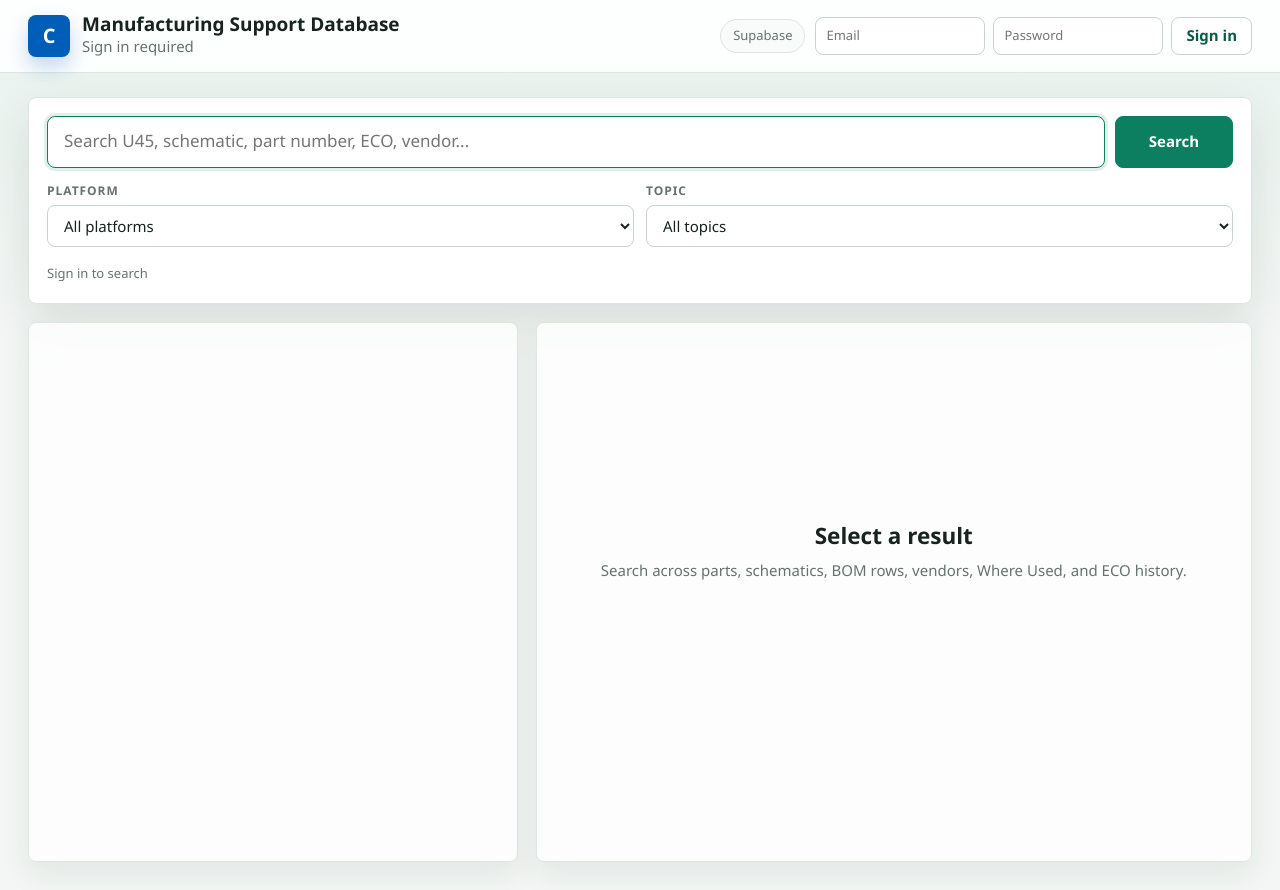
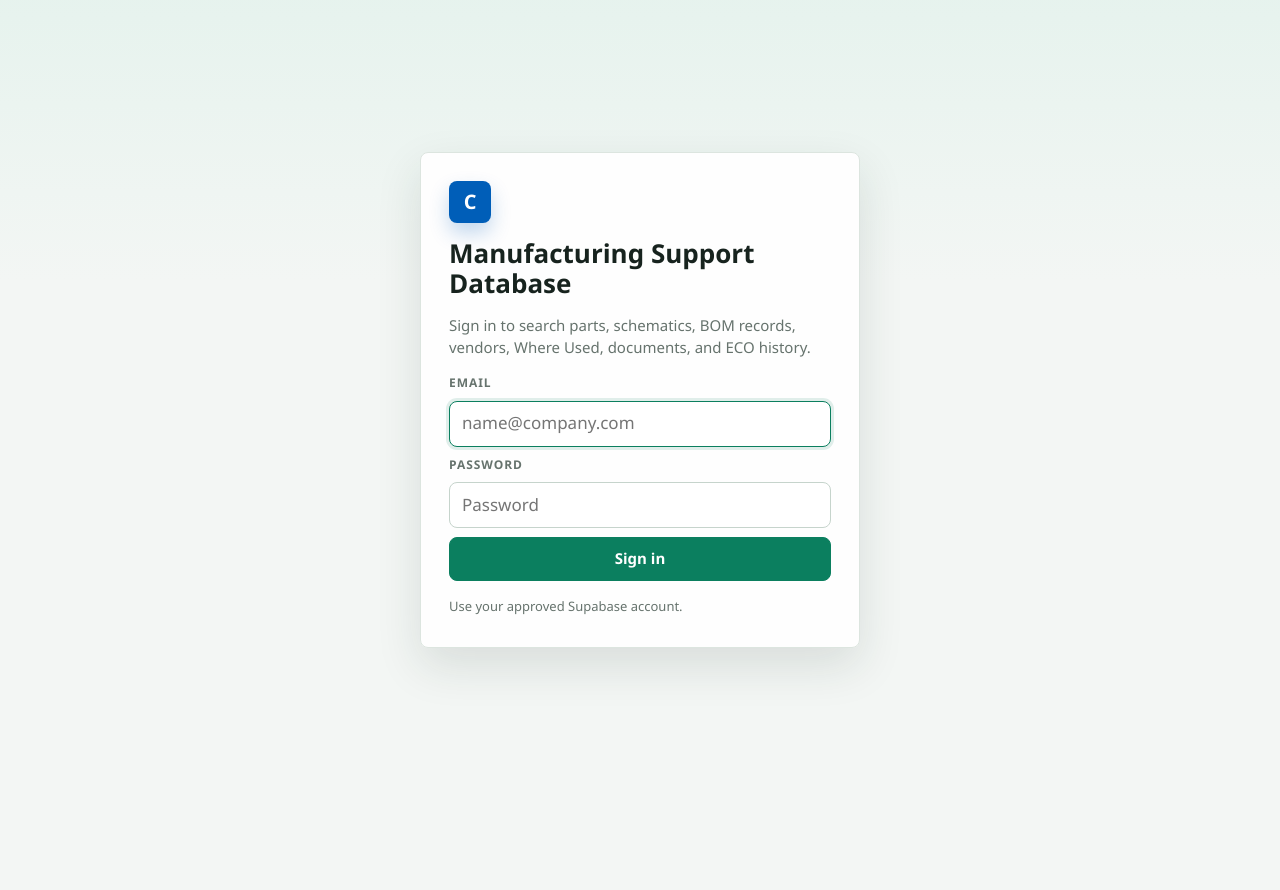
Before and after one commit to MF-Support/Manufacturing-Support, a plain HTML site: page omnify_search_static/index.html in a window 1280 px wide. After the commit the page ends 800 px from the top, so only its background shows below. Drawn offline with Linux system fonts and the light colour scheme.

Commit message:
Add gated login page

```diff
--- a/omnify_search_static/app.js
+++ b/omnify_search_static/app.js
@@ -150,9 +150,14 @@ function loadSession() {
 
 function renderAuth() {
   const authed = Boolean(state.session?.access_token);
-  $("authForm").hidden = authed;
+  $("loginScreen").hidden = authed;
+  $("appShell").hidden = !authed;
   $("logoutBtn").hidden = !authed;
-  $("indexStatus").textContent = authed ? "Connected to Supabase" : "Sign in required";
+  if (authed) {
+    $("indexStatus").textContent = "Connected to Supabase";
+  } else {
+    $("loginMessage").textContent = "Use your approved Supabase account.";
+  }
 }
 
 function isAbortError(err) {
@@ -890,13 +895,13 @@ $("platformFilter").addEventListener("change", queueSearch);
 $("sectionFilter").addEventListener("change", queueSearch);
 $("authForm").addEventListener("submit", async (event) => {
   event.preventDefault();
-  $("resultCount").textContent = "Signing in...";
+  $("loginMessage").textContent = "Signing in...";
   try {
     await signIn($("emailInput").value.trim(), $("passwordInput").value);
     $("passwordInput").value = "";
   } catch (err) {
     console.error(err);
-    $("resultCount").textContent = "Sign in failed";
+    $("loginMessage").textContent = "Sign in failed. Check the email and password.";
   }
 });
 $("logoutBtn").addEventListener("click", signOut);
@@ -909,5 +914,5 @@ if (state.session?.access_token) {
     $("resultCount").textContent = "Supabase connection failed";
   });
 } else {
-  $("resultCount").textContent = "Sign in to search";
+  $("loginMessage").textContent = "Use your approved Supabase account.";
 }
--- a/omnify_search_static/index.html
+++ b/omnify_search_static/index.html
@@ -7,7 +7,22 @@
     <link rel="stylesheet" href="./styles.css" />
   </head>
   <body>
-    <div class="app-shell">
+    <section id="loginScreen" class="login-screen">
+      <div class="login-panel">
+        <div class="brand-mark login-mark">C</div>
+        <h1>Manufacturing Support Database</h1>
+        <p>Sign in to search parts, schematics, BOM records, vendors, Where Used, documents, and ECO history.</p>
+        <form id="authForm" class="login-form">
+          <label for="emailInput">Email</label>
+          <input id="emailInput" type="email" autocomplete="username" placeholder="name@company.com" required autofocus />
+          <label for="passwordInput">Password</label>
+          <input id="passwordInput" type="password" autocomplete="current-password" placeholder="Password" required />
+          <button id="loginBtn" type="submit">Sign in</button>
+        </form>
+        <p id="loginMessage" class="login-message">Use your approved Supabase account.</p>
+      </div>
+    </section>
+    <div id="appShell" class="app-shell" hidden>
       <header class="topbar">
         <div class="brand">
           <div class="brand-mark">C</div>
@@ -18,12 +33,7 @@
         </div>
         <div class="top-actions">
           <span class="source-pill">Supabase</span>
-          <form id="authForm" class="auth-form">
-            <input id="emailInput" type="email" autocomplete="username" placeholder="Email" />
-            <input id="passwordInput" type="password" autocomplete="current-password" placeholder="Password" />
-            <button id="loginBtn" class="ghost-button" type="submit">Sign in</button>
-          </form>
-          <button id="logoutBtn" class="ghost-button" type="button" hidden>Sign out</button>
+          <button id="logoutBtn" class="ghost-button" type="button">Sign out</button>
         </div>
       </header>
       <main class="main">
--- a/omnify_search_static/styles.css
+++ b/omnify_search_static/styles.css
@@ -52,6 +52,68 @@ p {
   grid-template-rows: auto minmax(0, 1fr);
 }
 
+[hidden] {
+  display: none !important;
+}
+
+.login-screen {
+  min-height: 100vh;
+  display: grid;
+  place-items: center;
+  padding: 28px;
+}
+
+.login-panel {
+  width: min(100%, 440px);
+  display: grid;
+  gap: 16px;
+  padding: 28px;
+  border: 1px solid var(--line);
+  border-radius: 8px;
+  background: rgba(255, 255, 255, 0.95);
+  box-shadow: var(--shadow);
+}
+
+.login-mark {
+  width: 52px;
+  height: 52px;
+  font-size: 24px;
+}
+
+.login-panel h1 {
+  font-size: 26px;
+  line-height: 1.15;
+}
+
+.login-panel p {
+  color: var(--muted);
+}
+
+.login-form {
+  display: grid;
+  gap: 9px;
+}
+
+.login-form input {
+  min-height: 46px;
+  padding: 0 12px;
+}
+
+.login-form button {
+  min-height: 44px;
+  border: 1px solid var(--accent);
+  border-radius: 8px;
+  background: var(--accent);
+  color: #fff;
+  font-weight: 750;
+  cursor: pointer;
+}
+
+.login-message {
+  min-height: 22px;
+  font-size: 13px;
+}
+
 .topbar {
   min-height: 72px;
   display: flex;
@@ -104,20 +166,6 @@ p {
   justify-content: flex-end;
   gap: 10px;
   flex-wrap: wrap;
-}
-
-.auth-form {
-  display: flex;
-  align-items: center;
-  gap: 8px;
-  flex-wrap: wrap;
-}
-
-.auth-form input {
-  width: 170px;
-  min-height: 38px;
-  padding: 0 10px;
-  font-size: 13px;
 }
 
 .source-pill {
```
